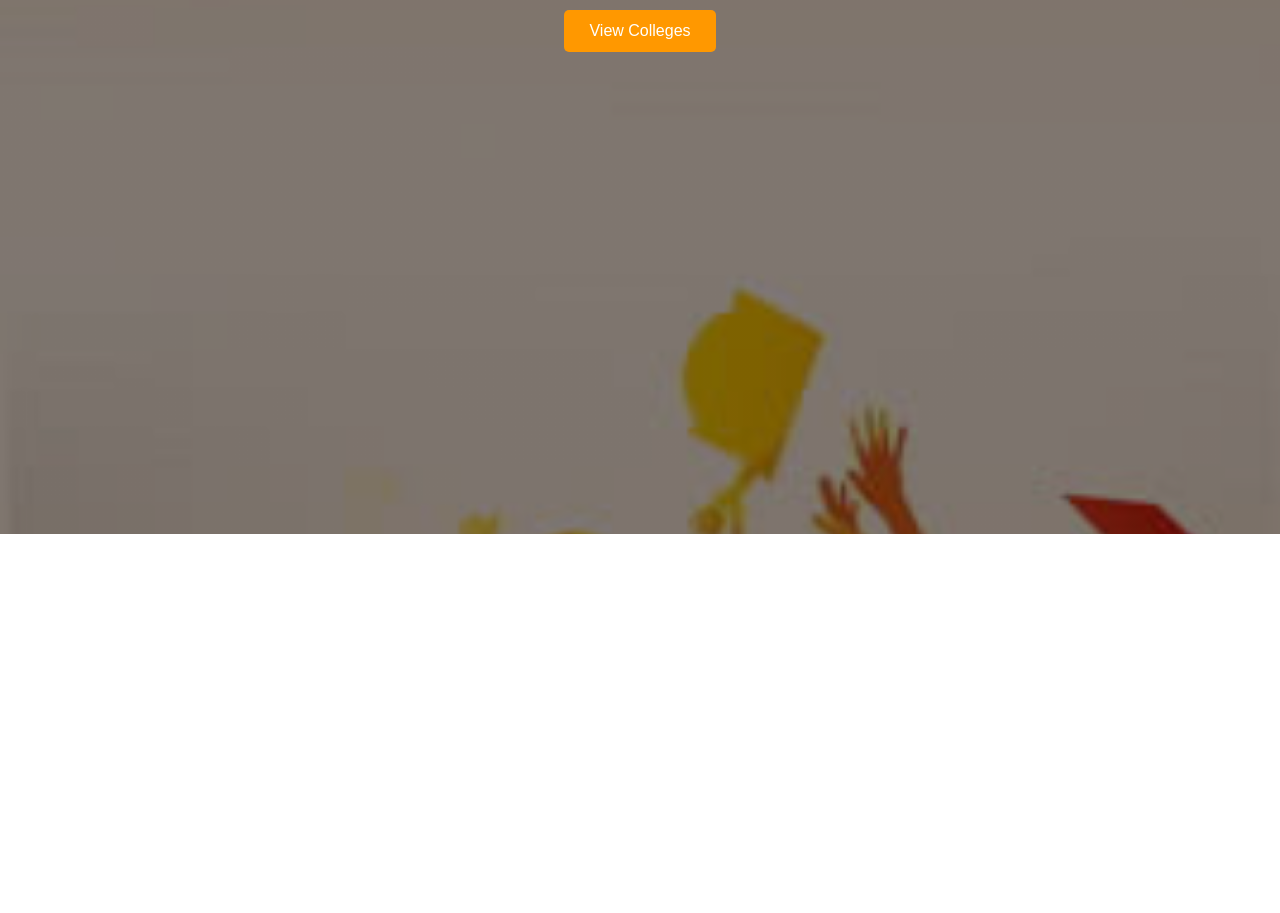
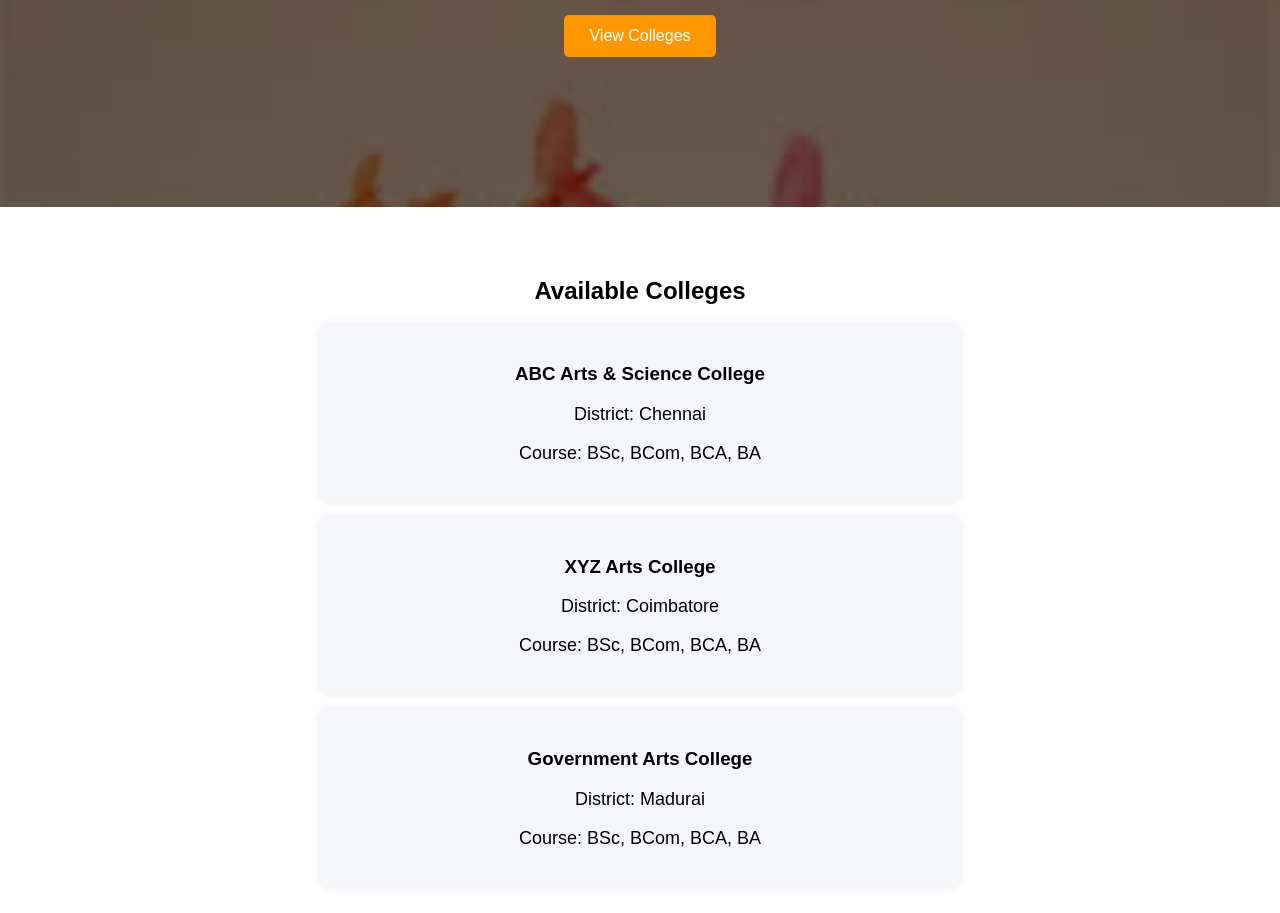
Before and after one commit to kavinjayanthi857-lab/College-admissions-, a plain HTML site: page index.html in a window 1280 px wide. Shown: the part 266-1179 px from the top of the page. Before the commit the page ends 800 px from the top, so only its background shows below. Drawn offline with Linux system fonts and the light colour scheme.

Commit message:
Update index.html

```diff
--- a/index.html
+++ b/index.html
@@ -9,22 +9,24 @@
             padding:0;
             font-family: Arial, sans-serif;
 
-            /* Background Image */
-            background: linear-gradient(rgba(0,0,0,0.5), rgba(0,0,0,0.5)),
+            background: linear-gradient(rgba(0,0,0,0.6), rgba(0,0,0,0.6)),
                         url("background.jpg");
             background-size: cover;
             background-position: center;
             background-attachment: fixed;
             color: white;
+            scroll-behavior: smooth;
         }
 
         .container{
             text-align:center;
             padding-top:150px;
+            padding-bottom:150px;
         }
 
         h1{
-            font-size:35px;
+            font-size:40px;
+            margin-bottom:20px;
         }
 
         p{
@@ -44,16 +46,64 @@
         button:hover{
             background:#e68900;
         }
+
+        /* Colleges Section */
+        #colleges{
+            background:white;
+            color:black;
+            padding:50px;
+            text-align:center;
+        }
+
+        .college-box{
+            background:#f4f6f9;
+            margin:15px auto;
+            padding:20px;
+            max-width:600px;
+            border-radius:8px;
+            box-shadow:0 0 10px rgba(0,0,0,0.1);
+        }
+
     </style>
 </head>
 
 <body>
 
+    <!-- Home Section -->
     <div class="container">
         <h1>Welcome to Tamil Nadu College Portal</h1>
         <p>Find the best Arts & Science Colleges in your district.</p>
-        <button>View Colleges</button>
+
+        <a href="#colleges">
+            <button>View Colleges</button>
+        </a>
     </div>
+
+
+    <!-- Colleges Section -->
+    <section id="colleges">
+
+        <h2>Available Colleges</h2>
+
+        <div class="college-box">
+            <h3>ABC Arts & Science College</h3>
+            <p>District: Chennai</p>
+            <p>Course: BSc, BCom, BCA, BA</p>
+        </div>
+
+        <div class="college-box">
+            <h3>XYZ Arts College</h3>
+            <p>District: Coimbatore</p>
+            <p>Course: BSc, BCom, BCA, BA</p>
+        </div>
+
+        <div class="college-box">
+            <h3>Government Arts College</h3>
+            <p>District: Madurai</p>
+            <p>Course: BSc, BCom, BCA, BA</p>
+        </div>
+
+    </section>
 
 </body>
 </html>
```
